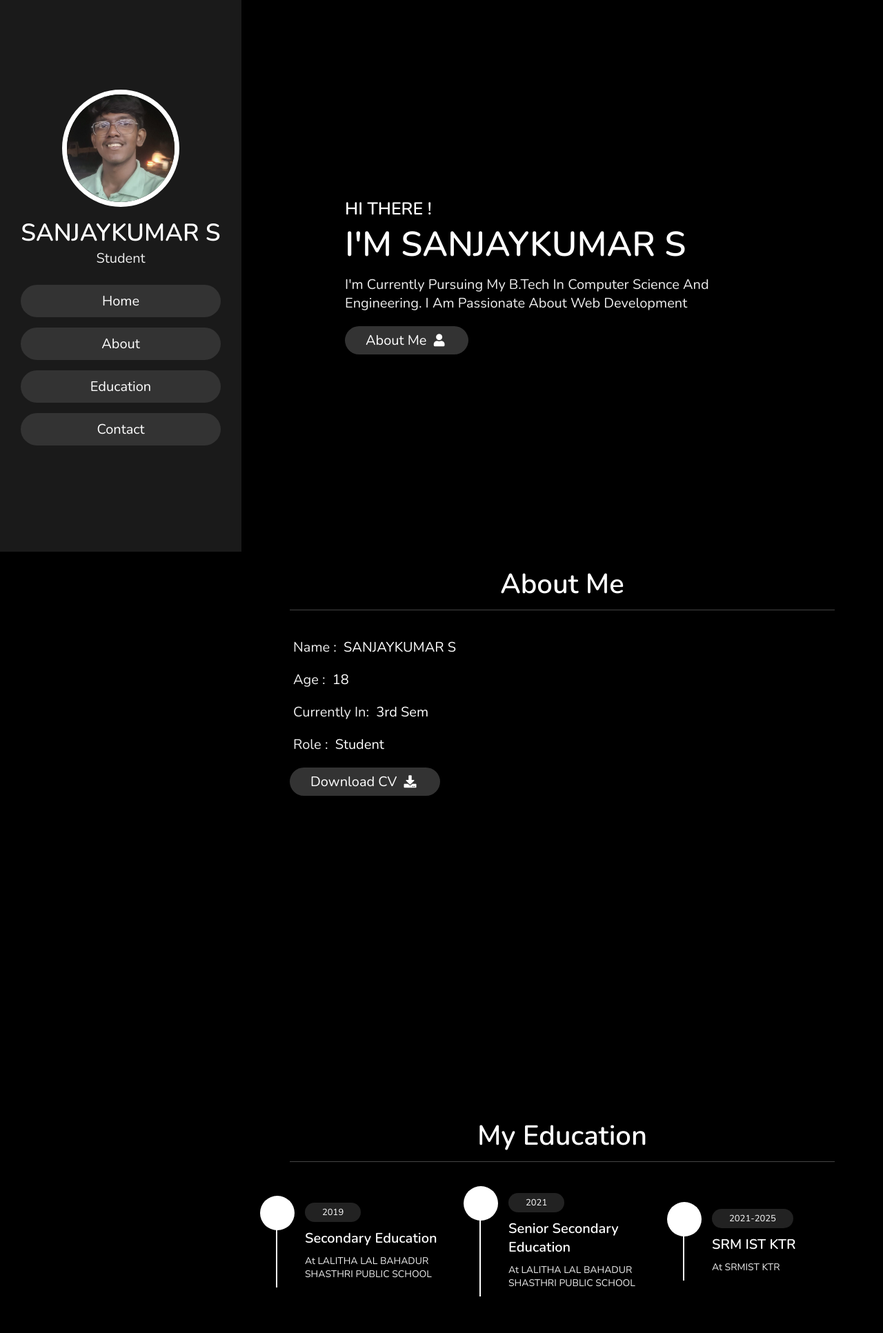
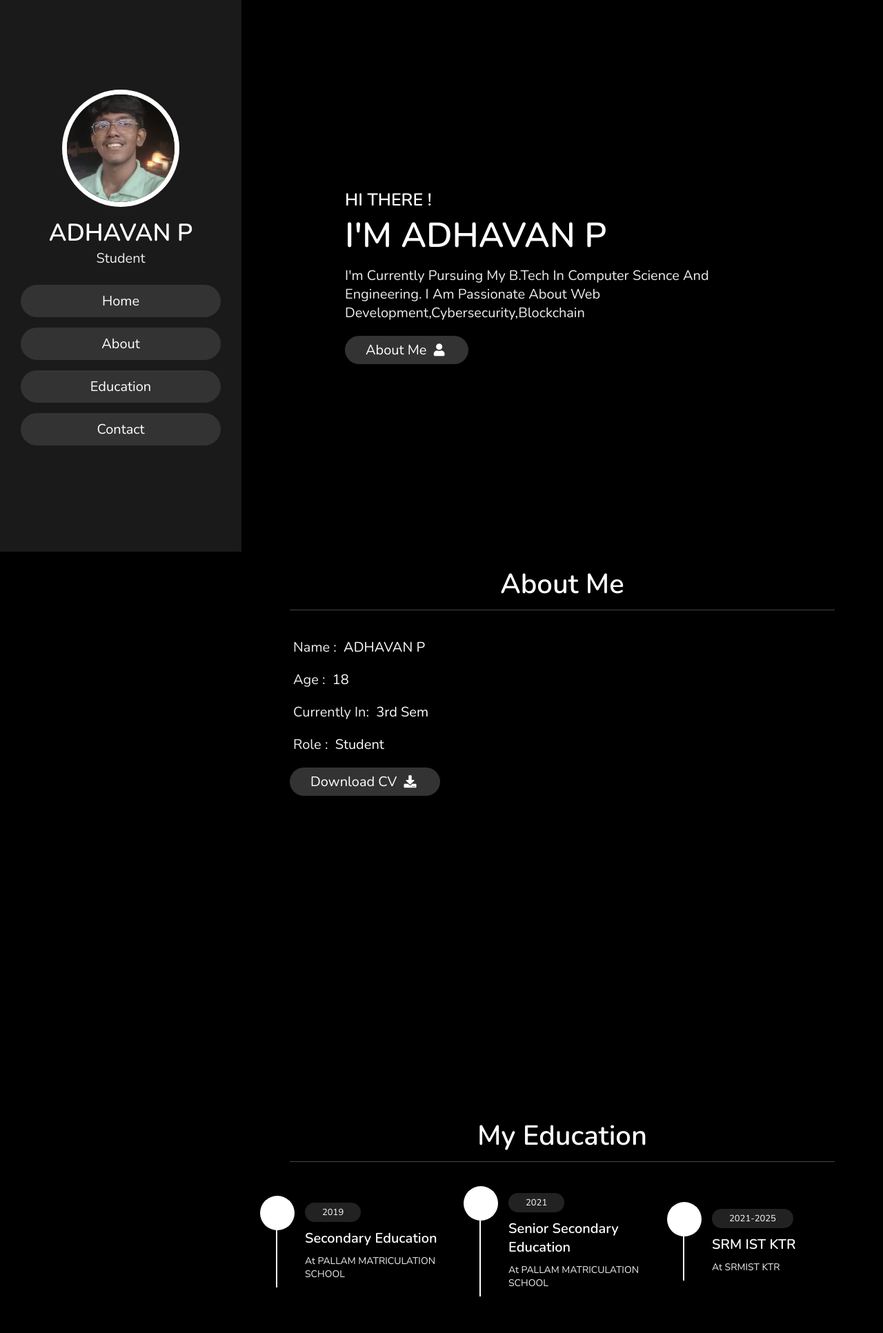
Before and after one commit to AdhavanHero/Portfolio-Website, a plain HTML site: page index.html in a window 1280 px wide. Shown: the top 1933 px of the page at 69% size. Drawn offline with nearby package versions, Linux system fonts and the light colour scheme.

Commit message:
Update index.html

```diff
--- a/index.html
+++ b/index.html
@@ -20,7 +20,7 @@
 
     <div class="user">
         <img src="profile-pic.jpg" alt="">
-        <h3 class="name">SANJAYKUMAR S</h3>
+        <h3 class="name">ADHAVAN P</h3>
         <p class="post">Student</p>
     </div>
 
@@ -45,12 +45,12 @@
 <section class="home" id="home">
 
     <h3>HI THERE !</h3>
-    <h1>I'M <span>SANJAYKUMAR S</span></h1>
+    <h1>I'M <span>ADHAVAN P</span></h1>
     <p>I'm currently pursuing my
         B.Tech in Computer Science
         and Engineering. I am
         passionate about Web
-        development</p>
+        development,Cybersecurity,Blockchain</p>
     <a href="#about"><button class="btn">about me <i class="fas fa-user"></i></button></a>
 
 </section>
@@ -66,7 +66,7 @@
 <div class="row">
 
     <div class="info">
-        <h3> <span> name : </span> SANJAYKUMAR S  </h3>
+        <h3> <span> name : </span> ADHAVAN P  </h3>
         <h3> <span> age : </span> 18 </h3>
         <h3> <span> Currently in: </span> 3rd Sem </h3>
         <h3> <span> Role : </span> Student</h3>
@@ -94,14 +94,14 @@
         <i class="fas fa-graduation-cap"></i>
         <span>2019</span>
         <h3>Secondary Education</h3>
-        <p>At LALITHA LAL BAHADUR SHASTHRI PUBLIC SCHOOL</p>
+        <p>At PALLAM MATRICULATION SCHOOL</p>
     </div>
 
     <div class="box">
         <i class="fas fa-graduation-cap"></i>
         <span>2021</span>
         <h3>Senior Secondary Education</h3>
-        <p>At LALITHA LAL BAHADUR SHASTHRI PUBLIC SCHOOL</p>
+        <p>At PALLAM MATRICULATION SCHOOL</p>
     </div>
 
     <div class="box">
@@ -134,8 +134,8 @@
         <h3 class="title">contact info</h3>
 
         <div class="info">
-            <span class="Email_id"> <i class="fas fa-envelope"></i>   ss0089@srmist.edu.in</span>
-            <h3> <i class="fas fa-phone"></i>7904412311</h3>
+            <span class="Email_id"> <i class="fas fa-envelope"></i>   ap4992@srmist.edu.in</span>
+            <h3> <i class="fas fa-phone"></i>8825473617</h3>
             <h3> <i class="fas fa-map-marker-alt"></i>Tamil Nadu India </h3>
         </div>
 
@@ -147,7 +147,7 @@
         <input type="email" placeholder="email" class="box">
         <input type="text" placeholder="project" class="box">
         <textarea name="" id="" cols="30" rows="10" class="box message" placeholder="message"></textarea>
-        <button type="submit" class="btn" onclick="location.href='mailto:ss0089@srmist.edu.in'"> send <i class="fas fa-paper-plane"></i> </button>
+        <button type="submit" class="btn" onclick="location.href='mailto:ap4992@srmist.edu.in'"> send <i class="fas fa-paper-plane"></i> </button>
 
     </form>
 
@@ -185,7 +185,7 @@
 <script src="script.js">
     function sendEmail()
     {
-    window.location = "mailto:ss0089@srmist.edu.in";
+    window.location = "mailto:ap4992@srmist.edu.in";
     }
 </script>
 
```
